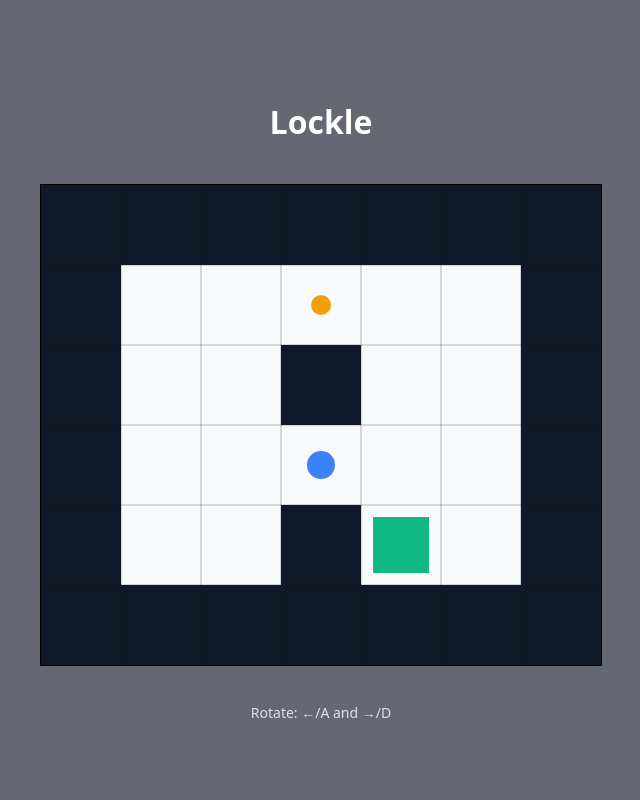
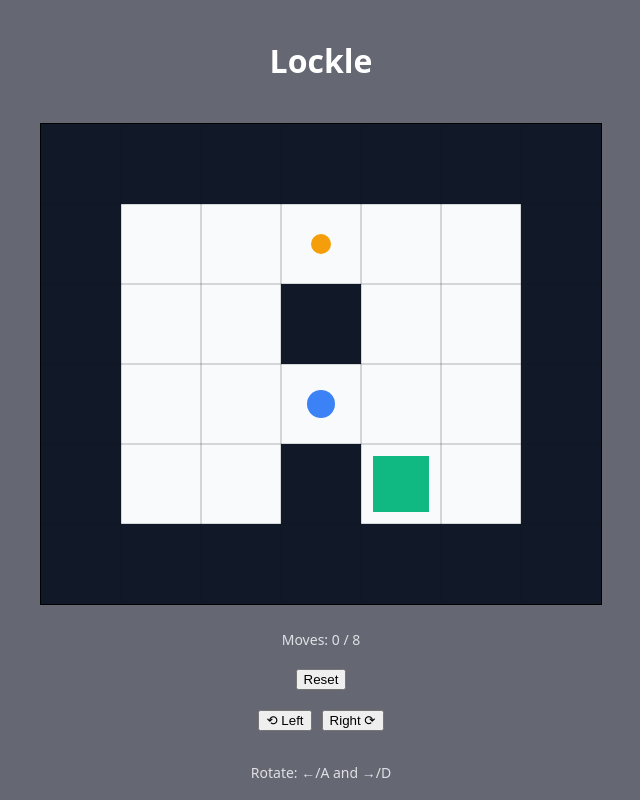
Before and after one commit to nickr145/lockle, a React (Vite) app in the folder dev/: page / in a window 1280 px wide. Shown: the whole page, without its empty margins (319-959 px from the left). Built offline with nearby package versions, Linux system fonts and the light colour scheme.

Commit message:
reset, left right buttons, move counter

```diff
--- a/dev/src/App.tsx
+++ b/dev/src/App.tsx
@@ -17,13 +17,15 @@ const LEVEL = [
 ];
 
 export default function App() {
+  const statusRef = useRef<GameState["status"]>("playing");
   const [state, setState] = useState<GameState>(() => parseLevel(LEVEL));
-  useEffect(() => { statusRef.current = state.status; }, [state.status]);
+  useEffect(() => {
+    statusRef.current = state.status;
+  }, [state.status]);
 
   const [isAnimating, setIsAnimating] = useState(false);
   const [rotationDeg, setRotationDeg] = useState(0);
   const [message, setMessage] = useState("");
-  const statusRef = useRef<GameState["status"]>("playing");
 
   // hard locks
   const animatingRef = useRef(false);
@@ -39,30 +41,27 @@ export default function App() {
     [state],
   );
 
-  useEffect(() => {
-    const onKeyDown = (e: KeyboardEvent) => {
-      if (e.repeat) return;
+  function resetGame() {
+    statusRef.current = "playing";
+    animatingRef.current = false;
+
+    if (animationTimeoutRef.current !== null) {
+      clearTimeout(animationTimeoutRef.current);
+      animationTimeoutRef.current = null;
+    }
+
+    setRotationDeg(0);
+    setIsAnimating(false);
+    setMessage("");
+    setState(parseLevel(LEVEL));
+  }
+
+  function triggerRotate(rot: Rotation) {
     if (animatingRef.current) return;
     if (statusRef.current !== "playing") return;
 
-      let rot: Rotation | null = null;
-      let deg = 0;
+    const deg = rot === "CW" ? 90 : -90;
 
-      if (e.key === "ArrowRight" || e.key.toLowerCase() === "d") {
-        rot = "CW";
-        deg = 90;
-      }
-
-      if (e.key === "ArrowLeft" || e.key.toLowerCase() === "a") {
-        rot = "CCW";
-        deg = -90;
-      }
-
-      if (!rot) return;
-
-      e.preventDefault();
-
-      // kill any stray timeout
     if (animationTimeoutRef.current !== null) {
       clearTimeout(animationTimeoutRef.current);
       animationTimeoutRef.current = null;
@@ -82,7 +81,7 @@ export default function App() {
         const copy = structuredClone(prev);
         const before = copy.switchesHit.size;
 
-          stepGame(copy, rot!);
+        stepGame(copy, rot);
 
         if (copy.switchesHit.size > before) {
           setMessage("Switch activated!");
@@ -95,13 +94,8 @@ export default function App() {
           setMessage("All switches activated — exit unlocked!");
         }
 
-          if (copy.status === "won") {
-            setMessage("🎉 You escaped!");
-          }
-
-          if (copy.status === "lost") {
-            setMessage("Move limit reached! You lost.");
-          }
+        if (copy.status === "won") setMessage("🎉 You escaped!");
+        if (copy.status === "lost") setMessage("❌ Out of moves!");
 
         return copy;
       });
@@ -110,6 +104,21 @@ export default function App() {
       setIsAnimating(false);
       animationTimeoutRef.current = null;
     }, 200);
+  }
+
+  useEffect(() => {
+    const onKeyDown = (e: KeyboardEvent) => {
+      if (e.repeat) return;
+
+      if (e.key === "ArrowRight" || e.key.toLowerCase() === "d") {
+        e.preventDefault();
+        triggerRotate("CW");
+      }
+
+      if (e.key === "ArrowLeft" || e.key.toLowerCase() === "a") {
+        e.preventDefault();
+        triggerRotate("CCW");
+      }
     };
 
     window.addEventListener("keydown", onKeyDown, { passive: false });
@@ -139,9 +148,9 @@ export default function App() {
         <GameCanvas draw={draw} width={width} height={height} />
       </div>
 
-      {isAnimating && (
+      {/* {isAnimating && (
         <div style={{ marginTop: 8, opacity: 0.6 }}>Rotating…</div>
-      )}
+      )} */}
 
       {message && (
         <div style={{ marginTop: 10, fontSize: 14, opacity: 0.85 }}>
@@ -149,6 +158,16 @@ export default function App() {
         </div>
       )}
 
+      <div style={{ fontSize: 14, opacity: 0.8 }}>
+        Moves: {state.movesUsed} / {state.moveLimit}
+      </div>
+
+      <button onClick={resetGame}>Reset</button>
+      <div style={{ display: "flex", gap: 10 }}>
+        <button onClick={() => triggerRotate("CCW")}>⟲ Left</button>
+        <button onClick={() => triggerRotate("CW")}>Right ⟳</button>
+      </div>
+
       <div style={{ marginTop: 12, opacity: 0.8, fontSize: 14 }}>
         Rotate: ←/A and →/D
       </div>
```
Lines whose indentation alone changed are shown as unchanged.
